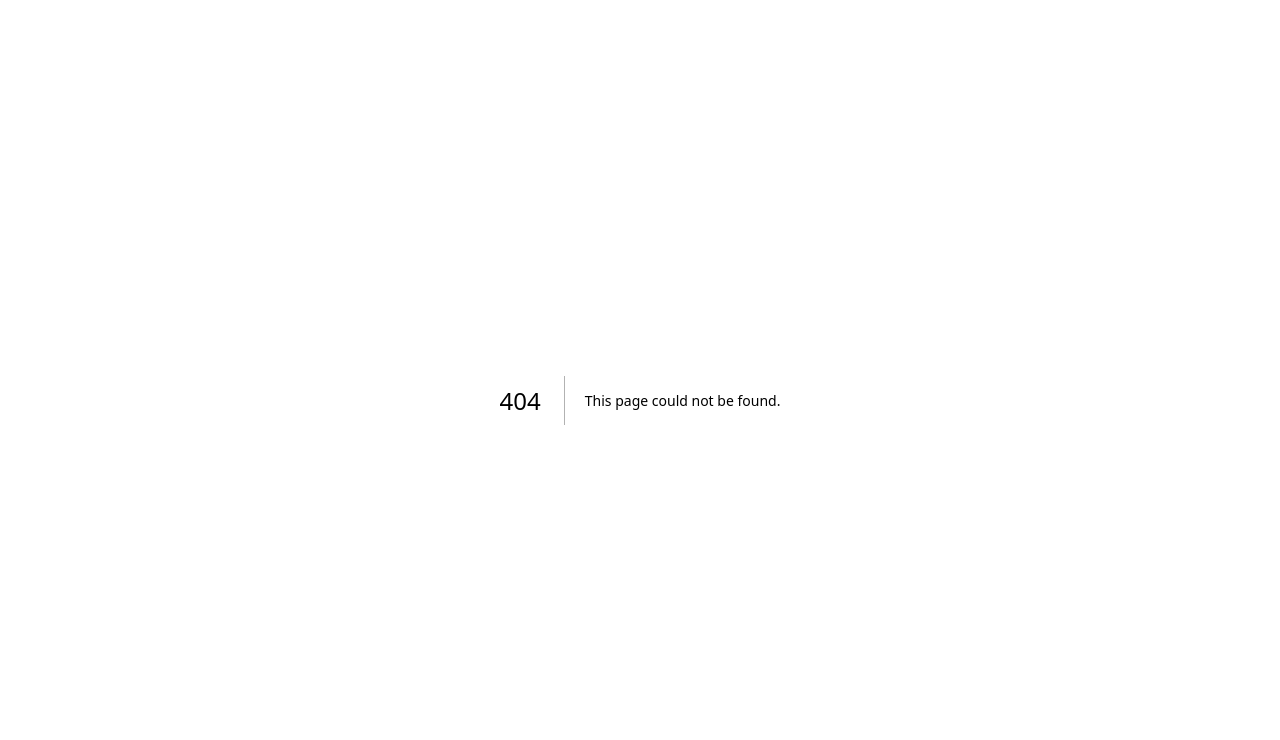
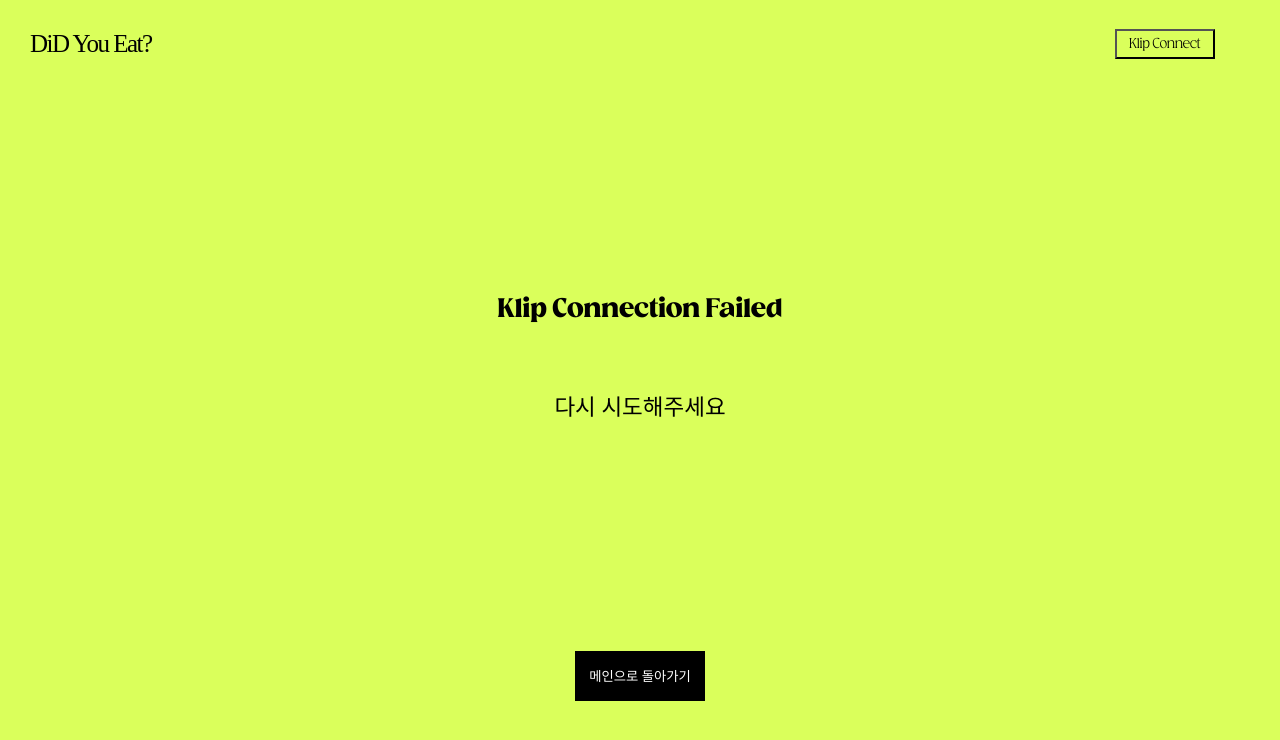
Before and after one commit to codestates-beb/BEB-07-final-DidYouEat, a Next.js app in the folder client/: page /failed in a window 1280 px wide. Before the commit this address had no page. Shown: the top 740 px of the page. Built offline with nearby package versions, Linux system fonts and the light colour scheme; a web font is replaced by a local one.

Commit message:
add: Klip connection failed page

```diff
--- a/client/pages/collection/index.tsx
+++ b/client/pages/collection/index.tsx
@@ -3,6 +3,7 @@ import NFT from "@/src/components/nft";
 export default function Collection() {
   function handleScan() {
     console.log("open camera");
+    //deeplink to camera
   }
   return (
     <div className="collection">
--- /dev/null
+++ b/client/pages/failed/index.tsx
@@ -0,0 +1,16 @@
+import Link from "next/link";
+import Header from "@/src/components/Header";
+export default function Failed() {
+  return (
+    <div className="failed">
+      <Header />
+      <div className="failed__main">
+        <h1 className="failed__h1">Klip Connection Failed</h1>
+        <h2 className="failed__h2">다시 시도해주세요</h2>
+        <Link className="failed__button" href="/">
+          <button className="failed__button">메인으로 돌아가기</button>
+        </Link>
+      </div>
+    </div>
+  );
+}
--- a/client/src/components/KlipButton.tsx
+++ b/client/src/components/KlipButton.tsx
@@ -1,19 +1,25 @@
 //import { prepare, request, getResult } from "klip-sdk";
 
 export default function KlipButton() {
-  /* async function handleConnect() {
-    const bappName = "DiD You Eat?";
-    const successLink = "/";
-    //const failLink = "myApp://..."; 페이지필요
-    const res = await prepare.auth({ bappName, successLink });
-    if (res.err) {
-      console.log(res.err);
-    }
-    const requestKey = res.request_key;
+  async function handleConnect() {
+    // const bappName = "DiD You Eat?";
+    // const successLink = "/";
+    // //const failLink = "/failed";
+    // const res = await prepare.auth({ bappName, successLink });
+    // if (res.err) {
+    //   console.log(res.err);
+    // }
+    // const requestKey = res.request_key;
 
-    request(requestKey, () => alert("모바일 환경에서 실행해주세요"));
-    console.log(getResult(requestKey));
-  } */
+    // request(requestKey, () => alert("모바일 환경에서 실행해주세요"));
+    // console.log(getResult(requestKey));
+    if (typeof window === undefined) console.log("window undefined");
+    else console.log(window.location);
+  }
 
-  return <button className="header__connect">Klip Connect</button>;
+  return (
+    <button className="header__connect" onClick={handleConnect}>
+      Klip Connect
+    </button>
+  );
 }
--- /dev/null
+++ b/client/styles/failed.scss
@@ -0,0 +1,46 @@
+.failed {
+  position: absolute;
+  background-color: var(--point-color);
+  scroll-behavior: smooth;
+  display: flex;
+  flex-direction: column;
+  padding: 10px;
+  overflow: hidden;
+  width: 100vw;
+  height: 100vh;
+  justify-content: center;
+  align-items: center;
+
+  &__main {
+    height: 100%;
+    width: 300px;
+    display: flex;
+    justify-content: center;
+    align-items: center;
+    flex-direction: column;
+    gap: 30px;
+  }
+  &__h1 {
+    margin-top: 100px;
+    margin-bottom: 30px;
+    font-size: 25px;
+    font-family: var(--font-eng-emphasis);
+  }
+  &__h2 {
+    margin-bottom: 200px;
+    text-align: center;
+    font-weight: normal;
+    font-family: var(--font-kor-mono);
+  }
+  &__button {
+    background-color: black;
+    color: white;
+    border: none;
+    width: 130px;
+    height: 50px;
+    font-family: var(--font-kor-mono);
+  }
+  &__button:hover {
+    cursor: pointer;
+  }
+}
--- a/client/styles/globals.scss
+++ b/client/styles/globals.scss
@@ -5,6 +5,7 @@
 @import "./collection.scss";
 @import "./info.scss";
 @import "./store.scss";
+@import "./failed.scss";
 :root {
   --max-width: 1100px;
   --border-radius: 12px;
```
